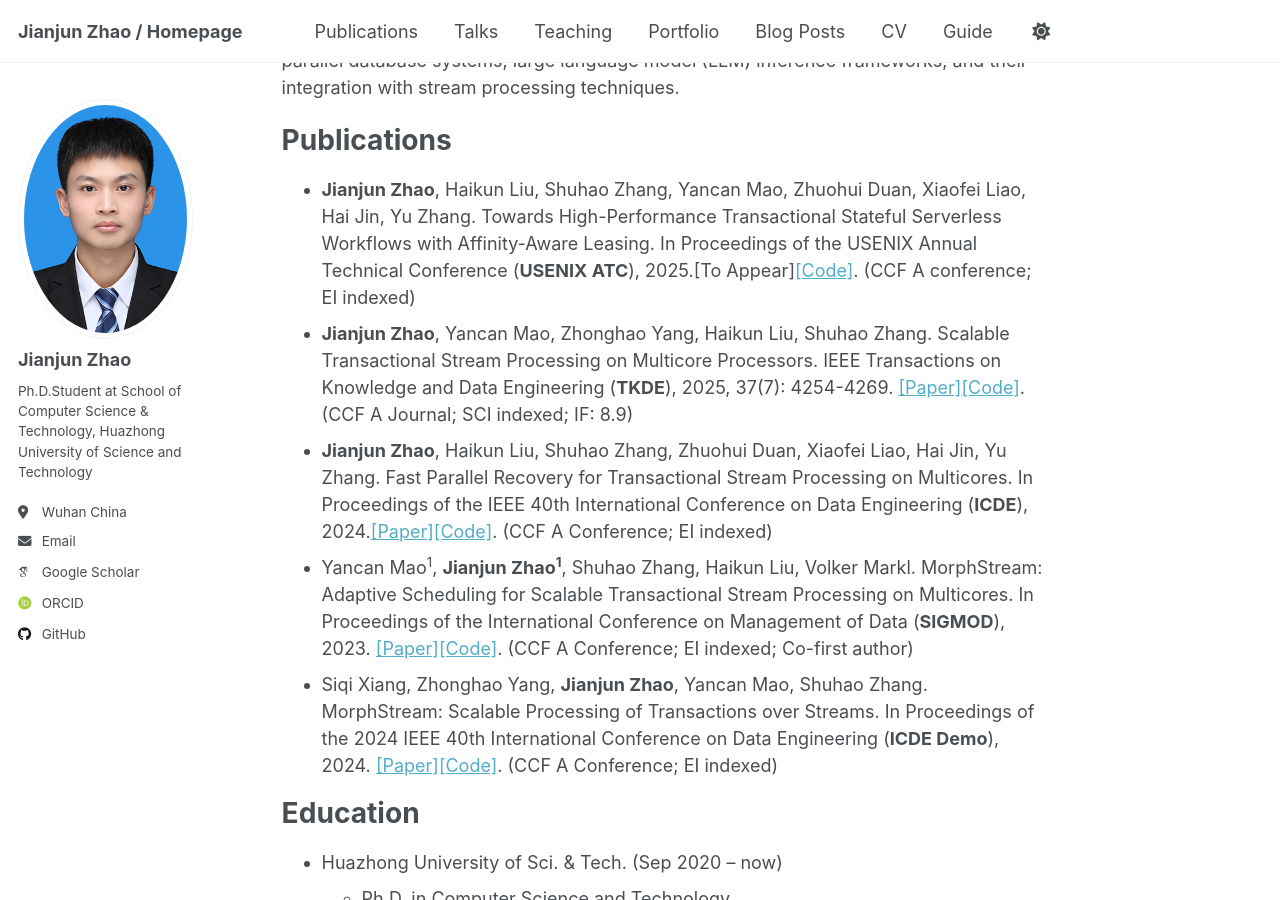
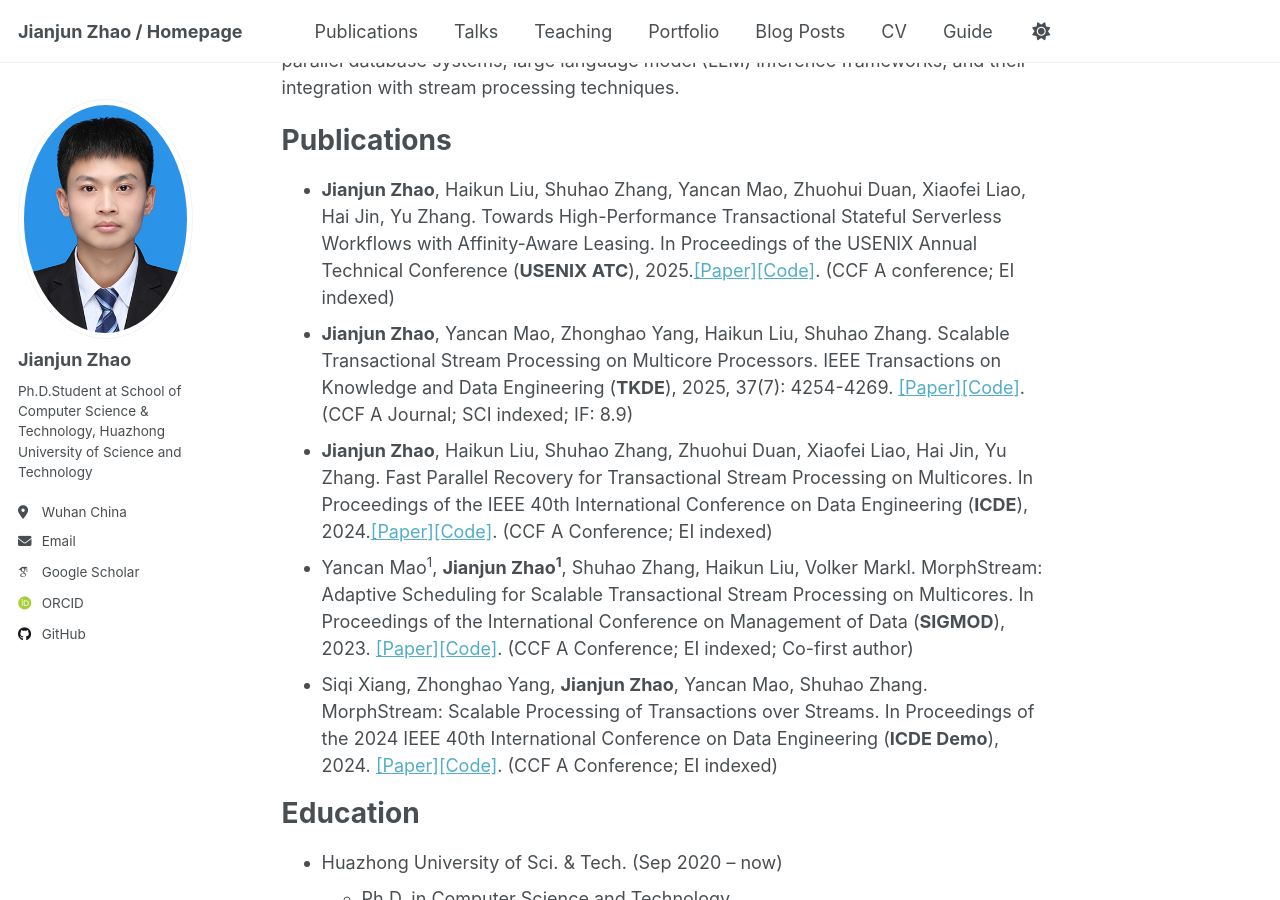
Before and after one commit to curryzjj/curryzjj.github.io, a Jekyll site: the page built from _pages/about.md, in a window 1280 px wide and 900 px high, scrolled down 384 px. Built offline with Jekyll 4.4.1, drawn with Linux system fonts in a browser that asks for light colours; some web fonts are replaced.

Commit message:
Modify about

```diff
--- a/_pages/about.md
+++ b/_pages/about.md
@@ -20,7 +20,7 @@ integration with stream processing techniques.
 
 Publications
 ======
-- **Jianjun Zhao**, Haikun Liu, Shuhao Zhang, Yancan Mao, Zhuohui Duan, Xiaofei Liao, Hai Jin, Yu Zhang. Towards High-Performance Transactional Stateful Serverless Workflows with Affinity-Aware Leasing. In Proceedings of the USENIX Annual Technical Conference (**USENIX ATC**), 2025.[To Appear][[Code]](https://github.com/intellistream/MorphStream/tree/FaaS). (CCF A conference; EI indexed)
+- **Jianjun Zhao**, Haikun Liu, Shuhao Zhang, Yancan Mao, Zhuohui Duan, Xiaofei Liao, Hai Jin, Yu Zhang. Towards High-Performance Transactional Stateful Serverless Workflows with Affinity-Aware Leasing. In Proceedings of the USENIX Annual Technical Conference (**USENIX ATC**), 2025.[[Paper]](https://www.usenix.org/system/files/atc25-zhao-jianjun.pdf)[[Code]](https://github.com/intellistream/MorphStream/tree/FaaS). (CCF A conference; EI indexed)
 - **Jianjun Zhao**, Yancan Mao, Zhonghao Yang, Haikun Liu, Shuhao Zhang. Scalable Transactional Stream Processing on Multicore Processors. IEEE Transactions on Knowledge and Data Engineering (**TKDE**), 2025, 37(7): 4254-4269. [[Paper]](https://doi.org/10.1109/TKDE.2025.3556741)[[Code]](https://github.com/intellistream/MorphStream). (CCF A Journal; SCI indexed; IF: 8.9)
 - **Jianjun Zhao**, Haikun Liu, Shuhao Zhang, Zhuohui Duan, Xiaofei Liao, Hai Jin, Yu Zhang. Fast Parallel Recovery for Transactional Stream Processing on Multicores. In Proceedings of the IEEE 40th International Conference on Data Engineering (**ICDE**), 2024.[[Paper]](https://ieeexplore.ieee.org/document/10597762)[[Code]](https://github.com/CGCL-codes/MorphStreamR). (CCF A Conference; EI indexed)
 - Yancan Mao<sup>1</sup>, **Jianjun Zhao<sup>1</sup>**, Shuhao Zhang, Haikun Liu, Volker Markl. MorphStream: Adaptive Scheduling for Scalable Transactional Stream Processing on Multicores. In Proceedings of the International Conference on Management of Data (**SIGMOD**), 2023. [[Paper]](https://dl.acm.org/doi/abs/10.1145/3588913)[[Code]](https://github.com/intellistream/MorphStream). (CCF A Conference; EI indexed; Co-first author)
```
